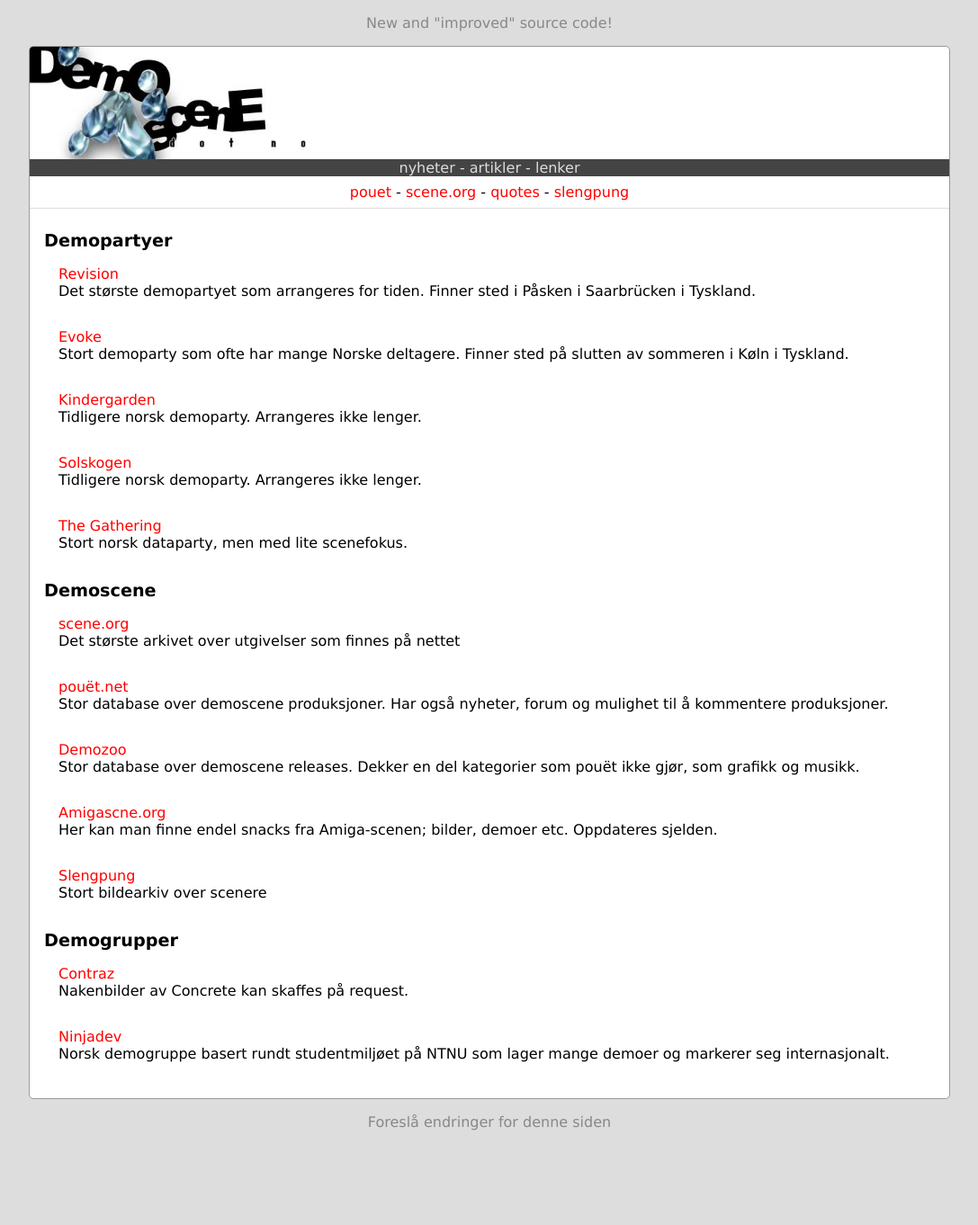
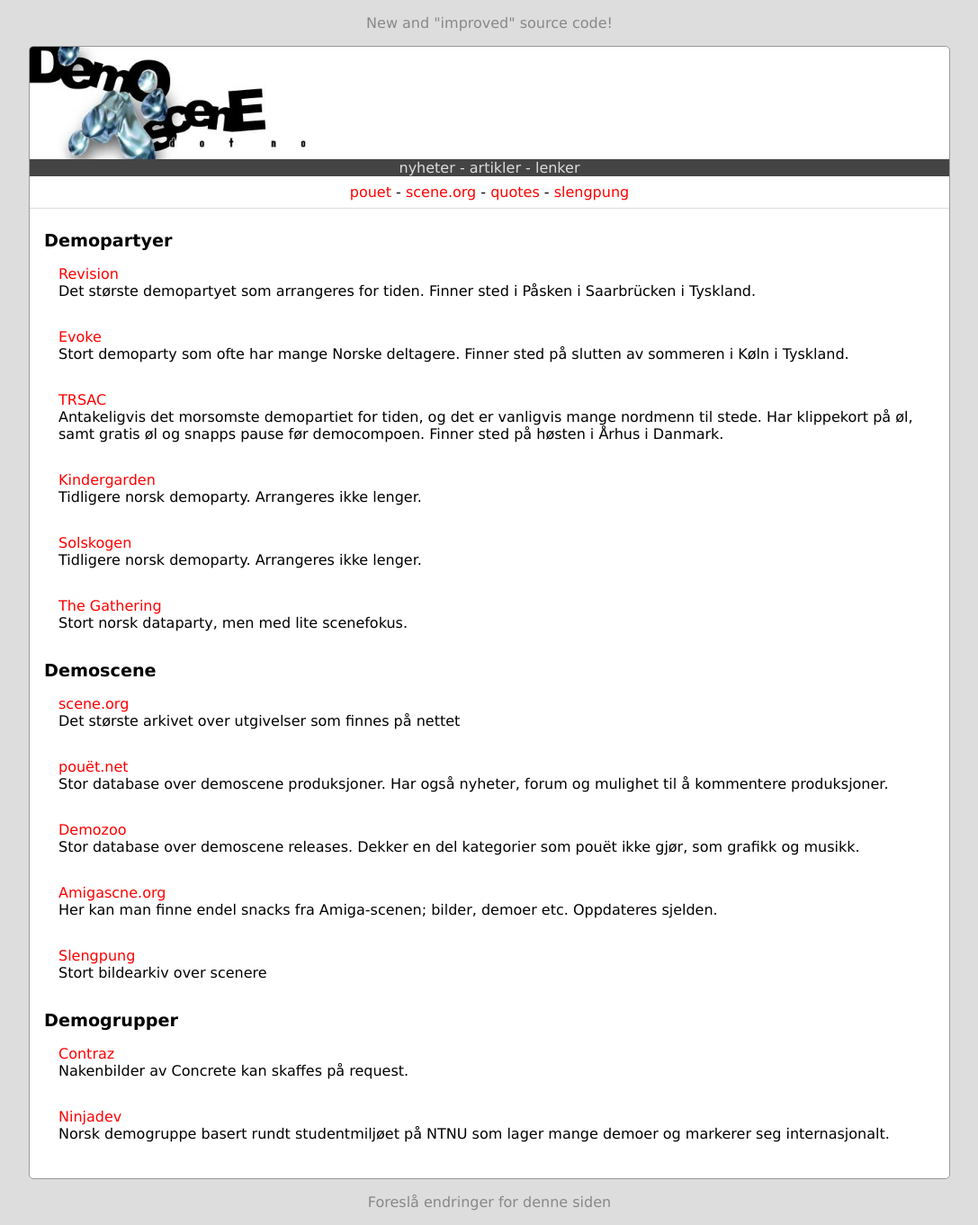
Before and after one commit to demoscene-no/demoscene.no, a Jekyll site: the page built from links.html, in a window 1280 px wide. Shown: the whole page at 90% size, without its empty margins (96-1183 px from the left). Built offline with Jekyll 4.4.1, drawn with Linux system fonts in a browser that asks for light colours; before the commit the page ends 1273 px from its top, so only the background shows below that.

Commit message:
links: add link to trsac

```diff
--- a/_data/links.yaml
+++ b/_data/links.yaml
@@ -10,6 +10,12 @@
       Stort demoparty som ofte har mange Norske deltagere. Finner sted på
       slutten av sommeren i Køln i Tyskland.
     url: https://www.evoke.eu/
+  - name: TRSAC
+    description: >
+      Antakeligvis det morsomste demopartiet for tiden, og det er vanligvis
+      mange nordmenn til stede. Har klippekort på øl, samt gratis øl og snapps
+      pause før democompoen. Finner sted på høsten i Århus i Danmark.
+    url: http://trsac.dk
   - name: Kindergarden
     description: Tidligere norsk demoparty. Arrangeres ikke lenger.
     url: https://web.archive.org/web/20200218011115/http://kg.slengpung.com/2015/
```
